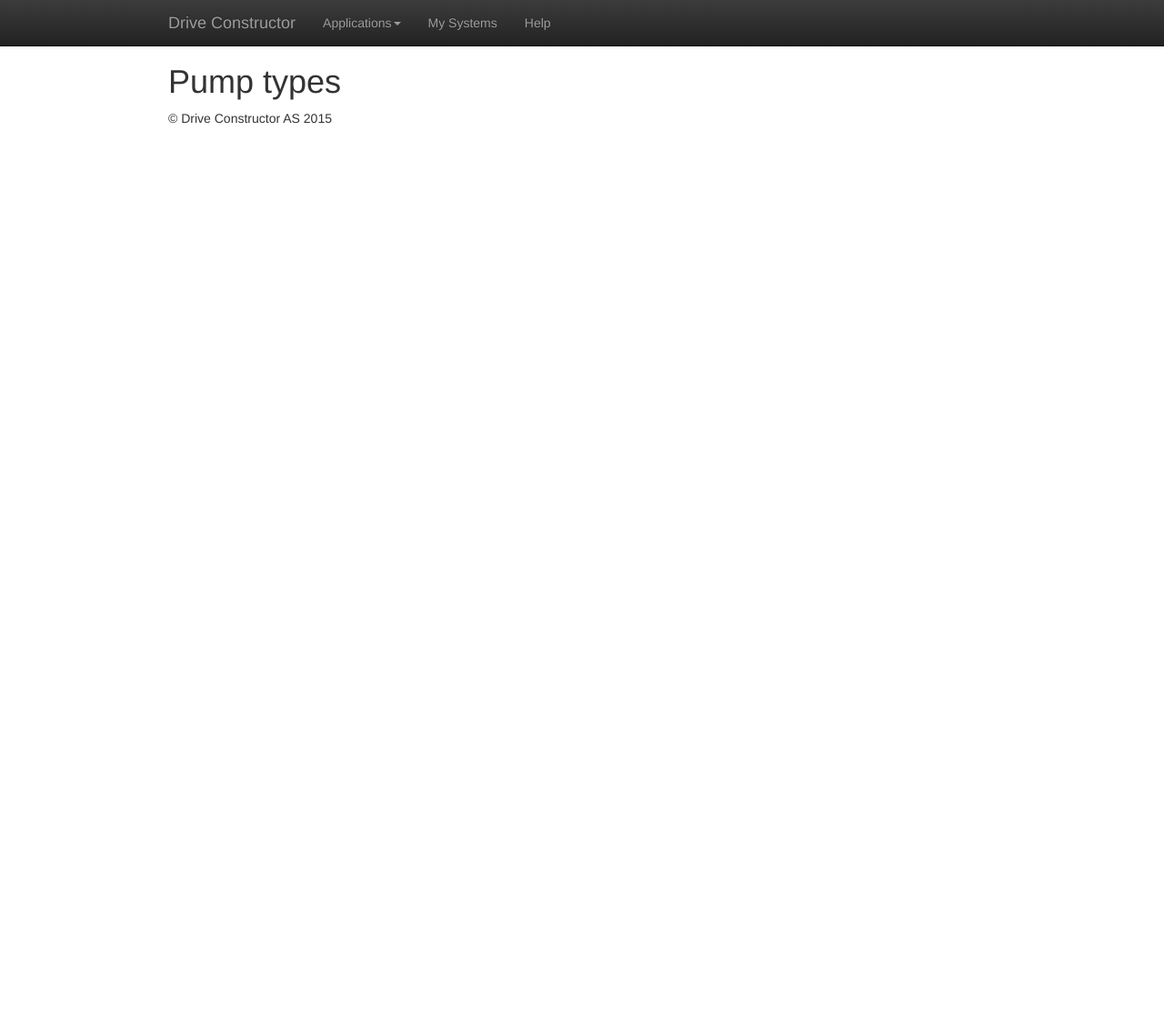
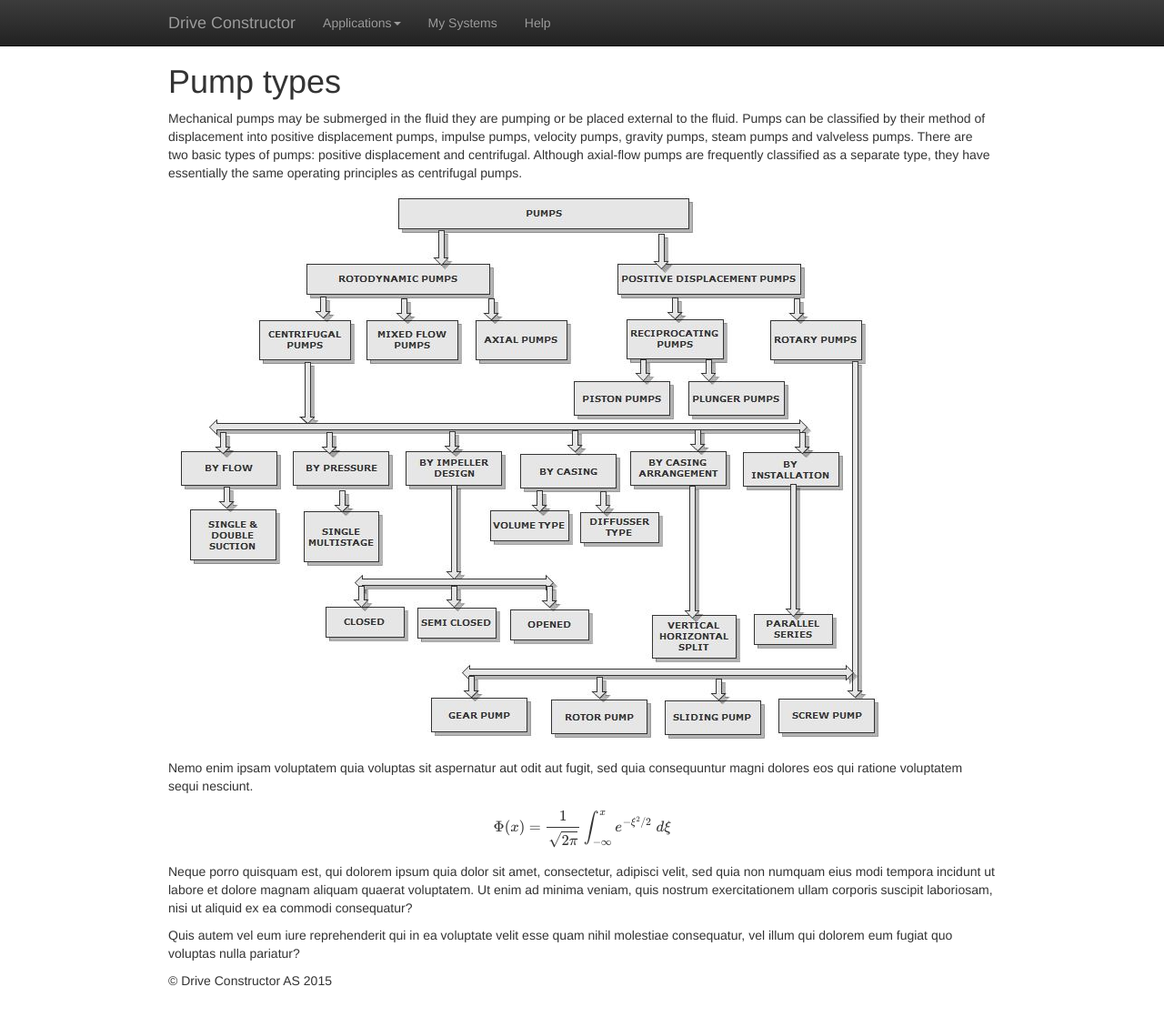
Before and after one commit to Alexey1Gavrilov/drive-constructor-site, a Jekyll site: the page built from help/applications/pump/pump-types.md, in a window 1280 px wide and 1118 px high. Shown: the whole window at 91% size. Built offline with Jekyll 4.4.1, drawn with Linux system fonts in a browser that asks for light colours; formulas are drawn with MathJax 3.

Commit message:
Update pump-types.md

```diff
--- a/help/applications/pump/pump-types.md
+++ b/help/applications/pump/pump-types.md
@@ -1,5 +1,36 @@
 ---
 layout: default
+mathjax: true
 ---
 
 # Pump types
+
+Mechanical pumps may be submerged in the fluid they are pumping or be
+placed external to the fluid. Pumps can be classified by their method
+of displacement into positive displacement pumps, impulse pumps,
+velocity pumps, gravity pumps, steam pumps and valveless pumps. There
+are two basic types of pumps: positive displacement and centrifugal.
+Although axial-flow pumps are frequently classified as a separate
+type, they have essentially the same operating principles as
+centrifugal pumps.
+
+![A pump](/images/pumps-classification.png)
+
+Nemo enim ipsam voluptatem quia voluptas sit aspernatur aut odit aut
+fugit, sed quia consequuntur magni dolores eos qui ratione voluptatem
+sequi nesciunt.
+
+$$
+	\Phi(x) = \frac{1}{\sqrt{2 \pi}} \int_{-\infty}^x e^{-\xi^2/2}\; d\xi
+$$
+
+
+Neque porro quisquam est, qui dolorem ipsum quia dolor sit amet,
+consectetur, adipisci velit, sed quia non numquam eius modi tempora
+incidunt ut labore et dolore magnam aliquam quaerat voluptatem. Ut
+enim ad minima veniam, quis nostrum exercitationem ullam corporis
+suscipit laboriosam, nisi ut aliquid ex ea commodi consequatur?
+
+Quis autem vel eum iure reprehenderit qui in ea voluptate velit esse
+quam nihil molestiae consequatur, vel illum qui dolorem eum fugiat quo
+voluptas nulla pariatur?
```
